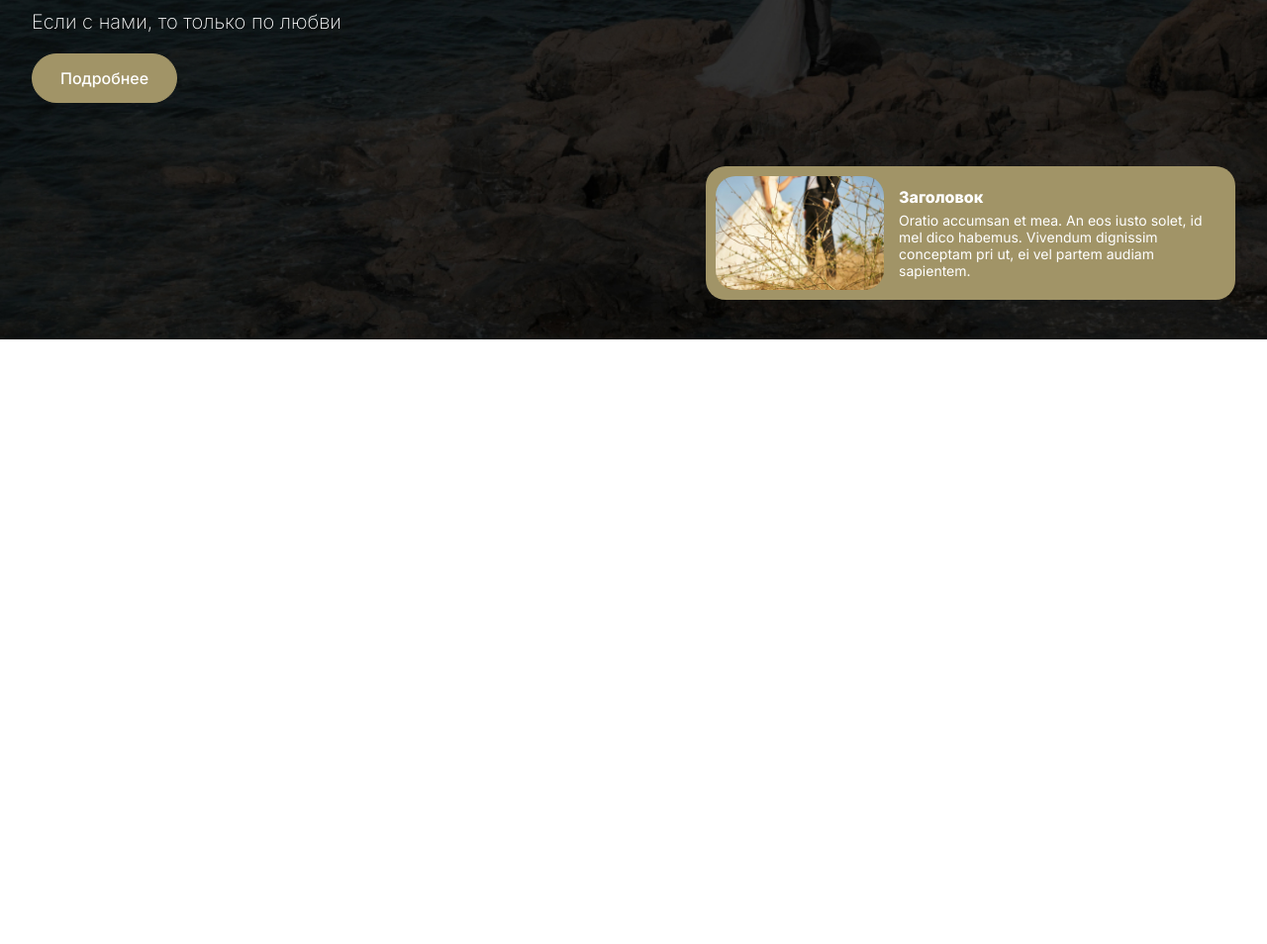
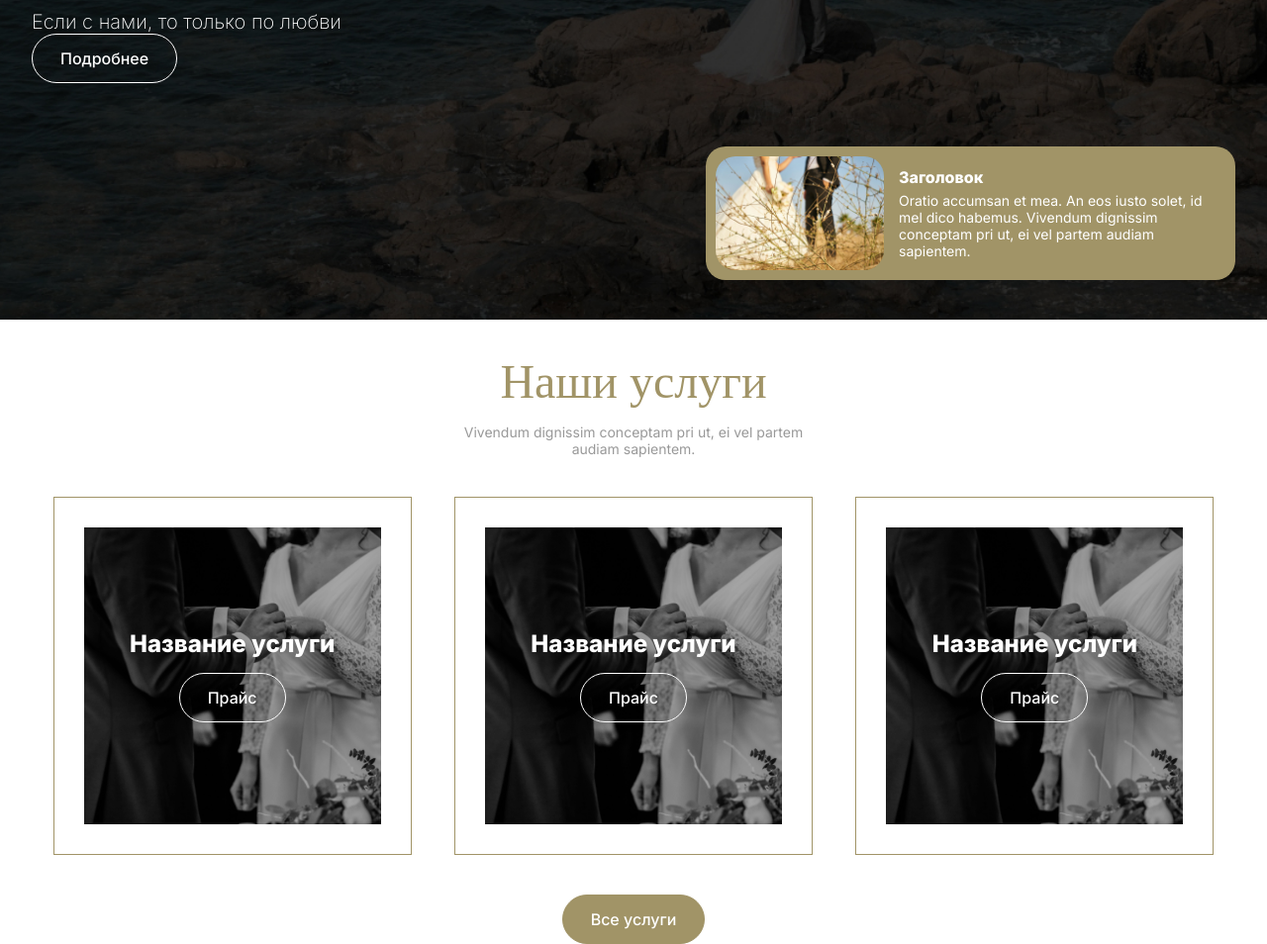
Before and after one commit to LazarevDev/wedding-agency, a plain HTML site: page index.html in a window 1280 px wide. Shown: the part 498-1452 px from the top of the page at 99% size. Before the commit the page ends 841 px from the top, so only its background shows below. Drawn offline with Linux system fonts and the light colour scheme; a web font is replaced by a local one.

Commit message:
index - service

```diff
--- a/css/components.css
+++ b/css/components.css
@@ -1,8 +1,27 @@
+
+.section{
+    margin-top: 35px;
+}
 
 
+.btnBorderWhite{
+    display: inline-block;
+    border-radius: 80px;
+    background: none;
+    border: 1px solid #fff;
+    padding: 14px 28px;
+    color: #fff;
+    font-weight: 500;
+    transition: .4s;
+}
 
+.btnBorderWhite:hover{
+    background: #A19467;
+    border: 1px solid #A19467;
+    color: #fff;
+}
 
-.btn{
+.btnBackground{
     display: inline-block;
     border-radius: 80px;
     background: #A19467;
@@ -13,7 +32,190 @@
     transition: .4s;
 }
 
-.btn:hover{
+.btnBackground:hover{
     background: none;
-    border: 1px solid #fff;
+    border: 1px solid #A19467;
+    color: #A19467;
 }
+
+.titleSection{
+    display: grid;
+    justify-items: center;
+    text-align: center;
+}
+
+.titleSection h2{
+    color: #A19467;
+    font-weight: 100;
+    font-size: 48px;
+}
+
+.titleSection p{
+    margin-top: 15px;
+    color: #999;
+    font-size: 14px;
+    width: 380px;
+}
+
+/* justifyContentCenter */
+
+.justifyContentCenter{
+    display: flex;
+    justify-content: center;
+}
+
+/* service */
+
+.serviceContainer{
+    display: grid;
+    justify-items: center;
+    grid-template-columns: 1fr 1fr 1fr;
+}
+
+.serviceItem{
+    display: flex;
+    justify-content: center;
+    align-items: center;
+    border: 1px solid #A19467;
+    width: 360px;
+    height: 360px;
+    position: relative;
+    transition: .4s;
+    margin-top: 40px;
+}
+
+.serviceItemImg{
+    width: 300px;
+    height: 300px;
+    transition: .4s;
+    position: relative;
+}
+
+.serviceItemImgMask{
+    background: #00000041;
+    width: 100%;
+    height: 100%;
+    transition: .4s;
+    position: absolute;
+    left: 0;
+    top: 0;
+}
+
+.serviceItemImg img{
+    width: 100%;
+    height: 100%;
+    object-fit: cover;
+}
+
+.serviceItem:hover .serviceItemImg{
+    width: 100%;
+    height: 100%;
+}
+
+.serviceItemImgText{
+    position: absolute;
+    left: 0;
+    top: 0;
+    z-index: 99;
+    display: flex;
+    justify-content: center;
+    align-items: center;
+    flex-wrap: wrap;
+    width: 100%;
+    height: 100%;
+    text-align: center;
+}
+
+.serviceItemImgText p{
+    color: #fff;
+    font-size: 24px;
+    font-weight: bold;
+    width: 100%;
+}
+
+.serviceItemImgText .btnBorderWhite{
+    margin-top: 15px;
+}
+
+.serviceBtnMore{
+    margin-top: 40px;
+}
+
+@media(min-width: 320px) and (max-width: 720px){
+
+    .titleSection h2{
+        font-size: 32px;
+    }
+
+    .titleSection p{
+        width: 100%;
+    }
+
+    /* service */
+
+    .serviceContainer{
+        display: grid;
+        justify-items: center;
+        grid-template-columns: 1fr;
+    }
+
+    .serviceItem{
+        width: 300px;
+        height: 300px;
+        margin-top: 30px;
+    }
+
+    .serviceItemImg{
+        width: 260px;
+        height: 260px;
+    }
+
+}
+
+
+@media(min-width: 720px) and (max-width: 1200px){
+    /* service */
+
+    .serviceContainer{
+        display: grid;
+        justify-items: center;
+        grid-template-columns: 1fr 1fr;
+    }
+
+    .serviceItem{
+        width: 320px;
+        height: 320px;
+        margin-top: 30px;
+    }
+
+    .serviceItemImg{
+        width: 280px;
+        height: 280px;
+    }
+
+    .serviceItemImgText{
+        position: absolute;
+        left: 0;
+        top: 0;
+        z-index: 99;
+        display: flex;
+        justify-content: center;
+        align-items: center;
+        flex-wrap: wrap;
+        width: 100%;
+        height: 100%;
+        text-align: center;
+    }
+
+    .serviceItemImgText p{
+        color: #fff;
+        font-size: 24px;
+        font-weight: bold;
+        width: 100%;
+    }
+
+    .serviceItemImgText .btnBorderWhite{
+        margin-top: 15px;
+    }
+
+}
--- a/index.html
+++ b/index.html
@@ -40,7 +40,7 @@
                 <h1 class="SnellRoundhand">Профессионалы в создании счастливых моментов.</h1>
                 <p>Если с нами, то только по любви</p>
 
-                <a href="" class="btn">Подробнее</a>
+                <a href="" class="btnBorderWhite">Подробнее</a>
             </div>
 
             <div class="headBottomContainer">
@@ -60,6 +60,63 @@
         </div>
     </section>
 
+    <section class="section">
+        <div class="container">
+            <div class="titleSection">
+                <h2 class="SnellRoundhand">Наши услуги</h2>
+                <p>Vivendum dignissim conceptam pri ut, ei vel partem audiam sapientem.</p>
+            </div>
+
+            <div class="serviceContainer">
+                <div class="serviceItem">
+                    <div class="serviceItemImgText">
+                        <div>
+                            <p>Название услуги</p>
+                            <a href="" class="btnBorderWhite">Прайс</a>
+                        </div>
+                    </div>
+
+                    <div class="serviceItemImg">
+                        <div class="serviceItemImgMask"></div>
+                        <img src="img/services/item1.jpg" alt="">
+                    </div>
+                </div>
+
+                <div class="serviceItem">
+                    <div class="serviceItemImgText">
+                        <div>
+                            <p>Название услуги</p>
+                            <a href="" class="btnBorderWhite">Прайс</a>
+                        </div>
+                    </div>
+
+                    <div class="serviceItemImg">
+                        <div class="serviceItemImgMask"></div>
+                        <img src="img/services/item1.jpg" alt="">
+                    </div>
+                </div>
+
+                <div class="serviceItem">
+                    <div class="serviceItemImgText">
+                        <div>
+                            <p>Название услуги</p>
+                            <a href="" class="btnBorderWhite">Прайс</a>
+                        </div>
+                    </div>
+
+                    <div class="serviceItemImg">
+                        <div class="serviceItemImgMask"></div>
+                        <img src="img/services/item1.jpg" alt="">
+                    </div>
+                </div>
+            </div>
+
+            <div class="justifyContentCenter serviceBtnMore">
+                <a href="" class="btnBackground">Все услуги</a>
+            </div>
+        </div>
+    </section>
+
 
     <script src="js/menu.js"></script>
     <script src="js/main.js"></script>
```
Also changed, not shown: img/services/item1.jpg (added).
